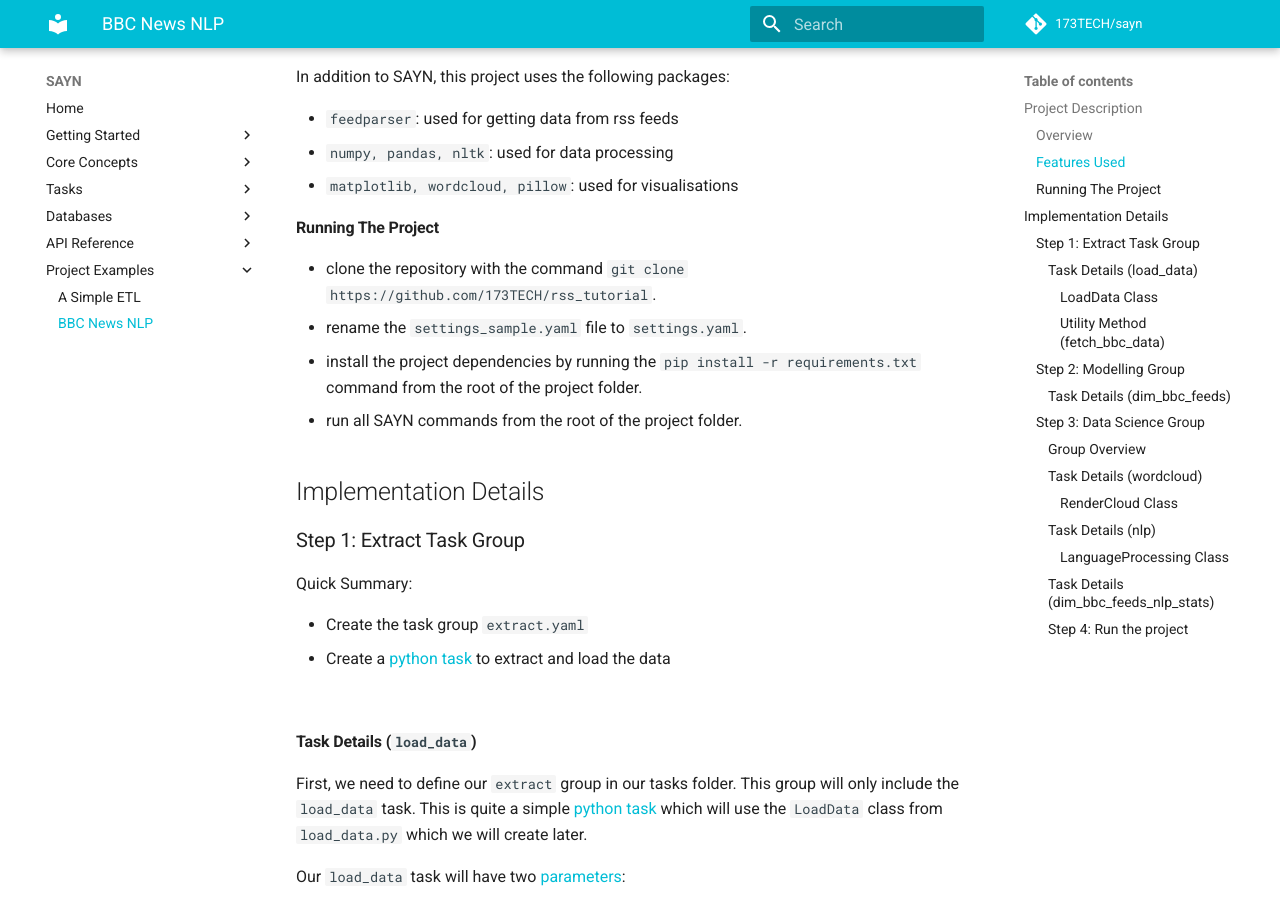
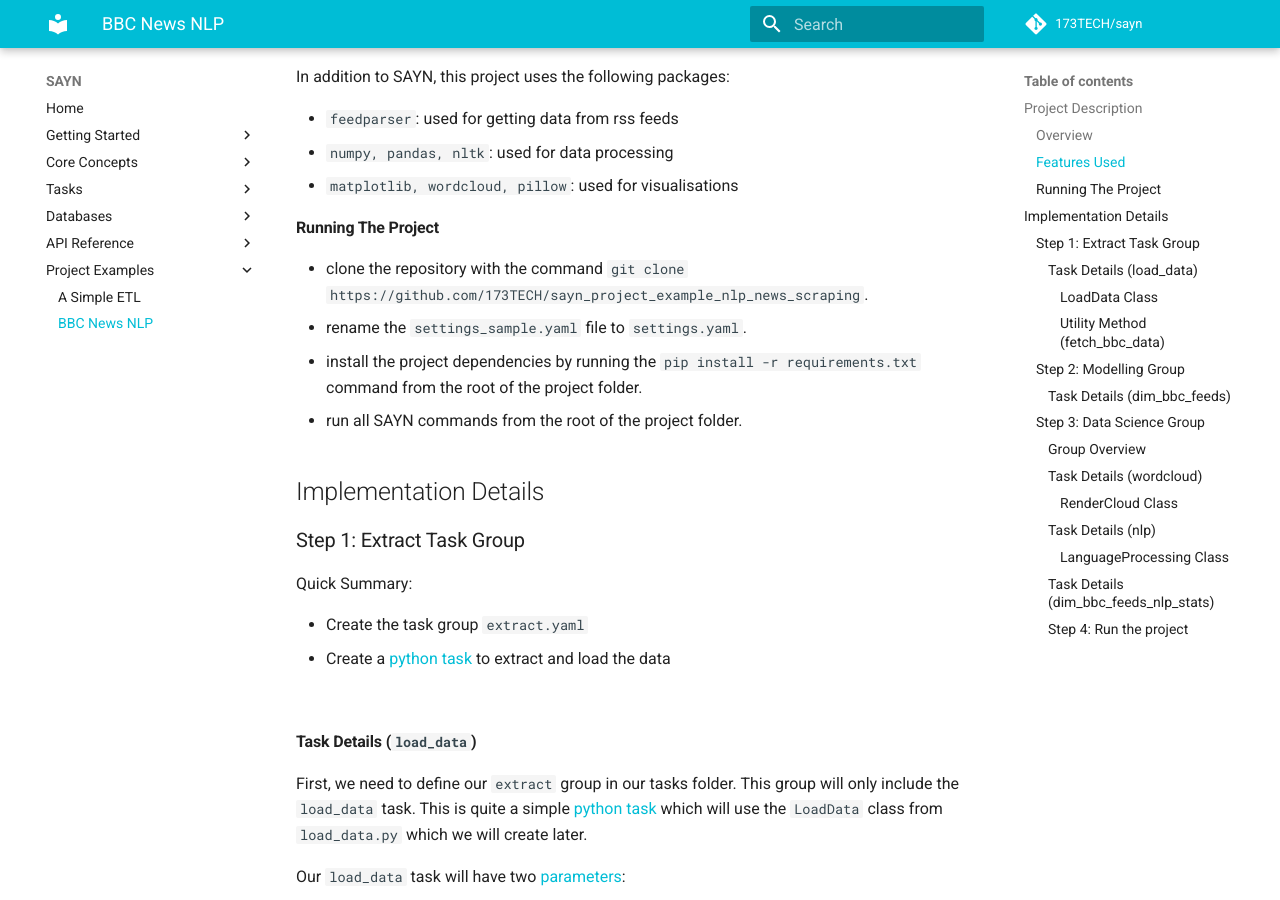
Before and after one commit to 173TECH/sayn, an MkDocs documentation site: the page built from docs/project_examples/bbc_news_nlp.md, in a window 1280 px wide and 900 px high, scrolled down 643 px. Built offline with MkDocs 1.6.1 and Material for MkDocs 9.7.7, drawn with Linux system fonts in a browser that asks for light colours; comment, search, counter and statistics services are not loaded; some of the changed lines change nothing that is shown.

Commit message:
Changed links on nlp project example (#132)

```diff
--- a/docs/project_examples/bbc_news_nlp.md
+++ b/docs/project_examples/bbc_news_nlp.md
@@ -5,7 +5,7 @@
 #### Overview
 
 This is an example SAYN project which shows how to use SAYN for data modelling and processing. You can find the GitHub repository
-[here](https://github.com/173TECH/rss_tutorial){target="\_blank"}.
+[here](https://github.com/173TECH/sayn_project_example_nlp_news_scraping){target="\_blank"}.
 
 This project does the following:
 
@@ -29,7 +29,7 @@
 
 #### Running The Project
 
-* clone the repository with the command `git clone https://github.com/173TECH/rss_tutorial`.
+* clone the repository with the command `git clone https://github.com/173TECH/sayn_project_example_nlp_news_scraping`.
 * rename the `settings_sample.yaml` file to `settings.yaml`.
 * install the project dependencies by running the `pip install -r requirements.txt` command from the root of the project folder.
 * run all SAYN commands from the root of the project folder.
```
